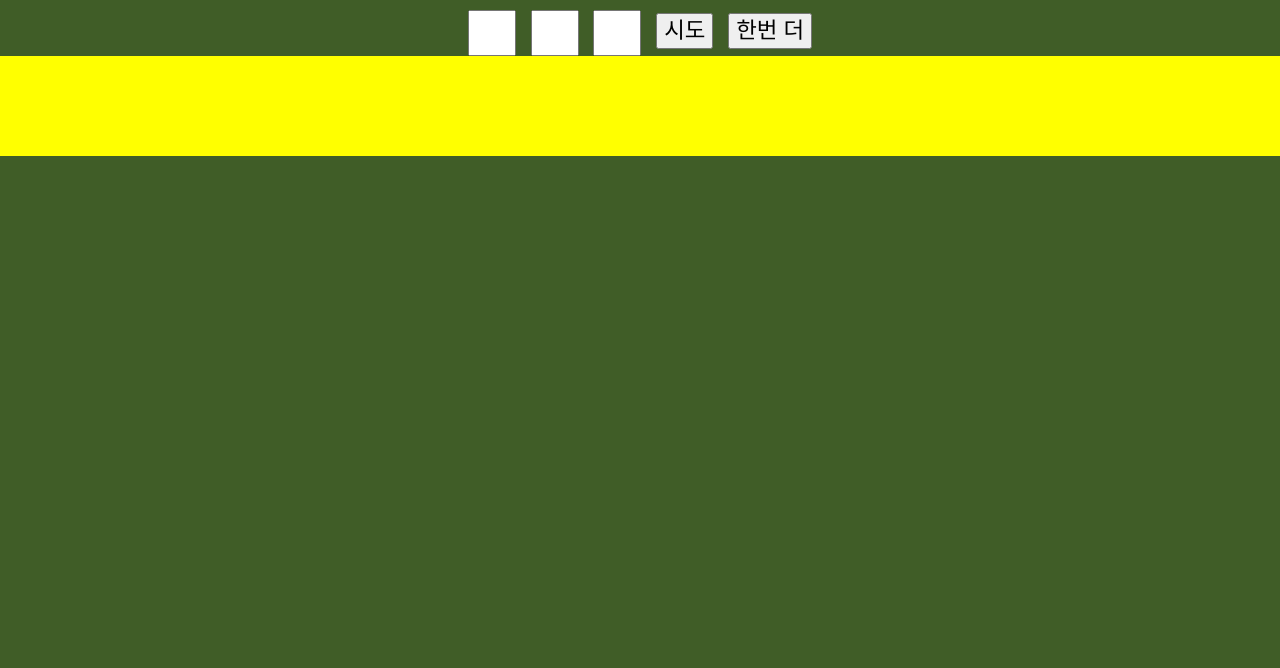
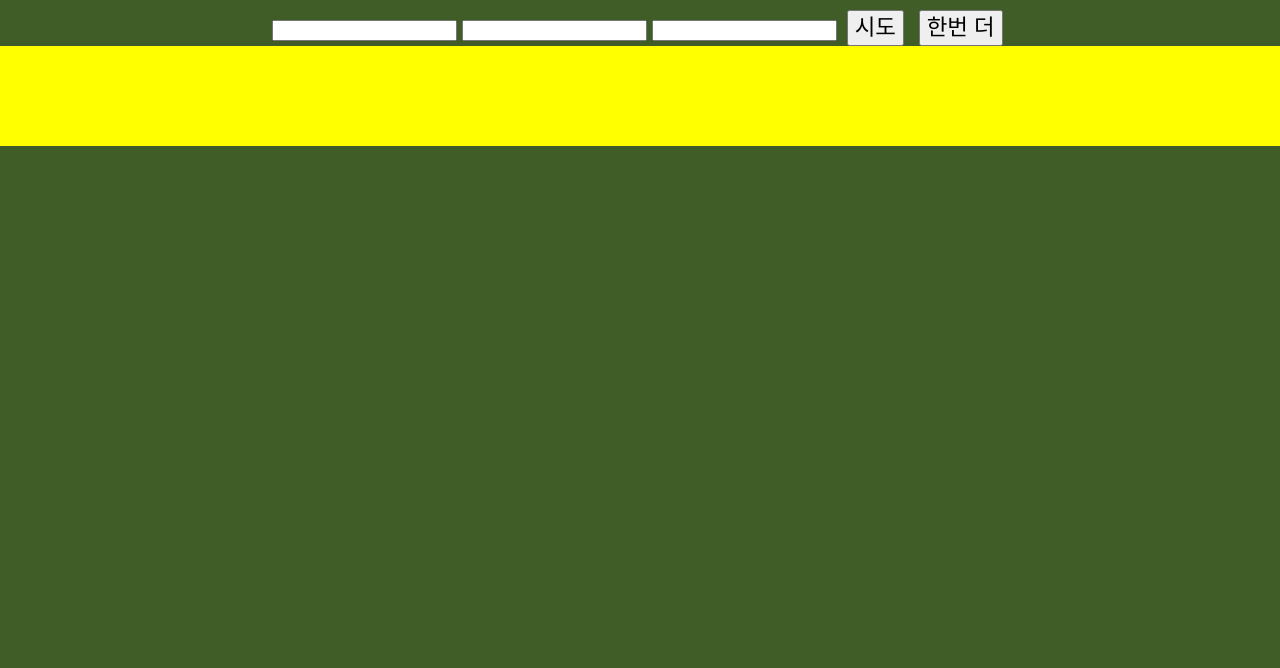
Before and after one commit to moojigae/number_baseballgame, a website built with Parcel: page src/index.html in a window 1280 px wide. Shown: the part 132-800 px from the top of the page. Built offline with nearby package versions, Linux system fonts and the light colour scheme.

Commit message:
HTML : index.html modified

```diff
--- a/src/index.html
+++ b/src/index.html
@@ -14,9 +14,9 @@
     <div class="main">
       <h1 class="main-title"> 친구야, 한턱 쏠끼가 </h1>
       <form class="input-box">
-      <input type="text" class="input-box-digit">
-      <input type="text" class="input-box-digit">
-      <input type="text" class="input-box-digit">
+        <input type="text" class="input-box-digit-1">
+        <input type="text" class="input-box-digit-2">
+        <input type="text" class="input-box-digit-3">
         <button class="input-box-try">시도</button>
         <button class="input-box-reset">한번 더</button>
       </form>
```
Lines whose indentation alone changed are shown as unchanged.
